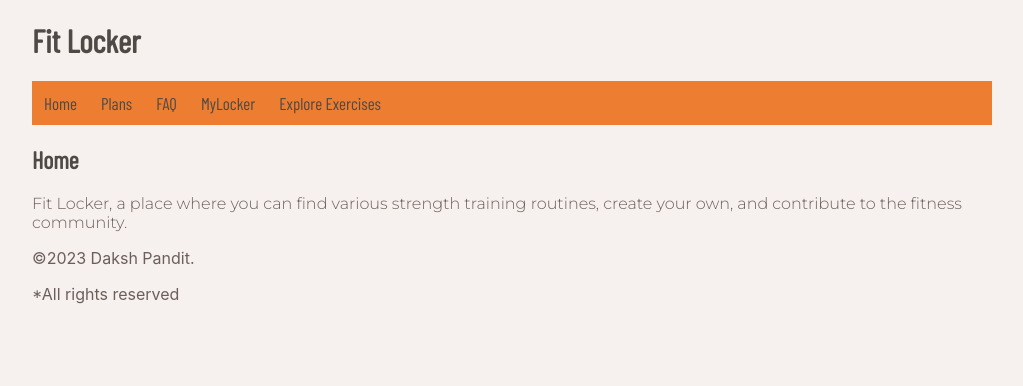
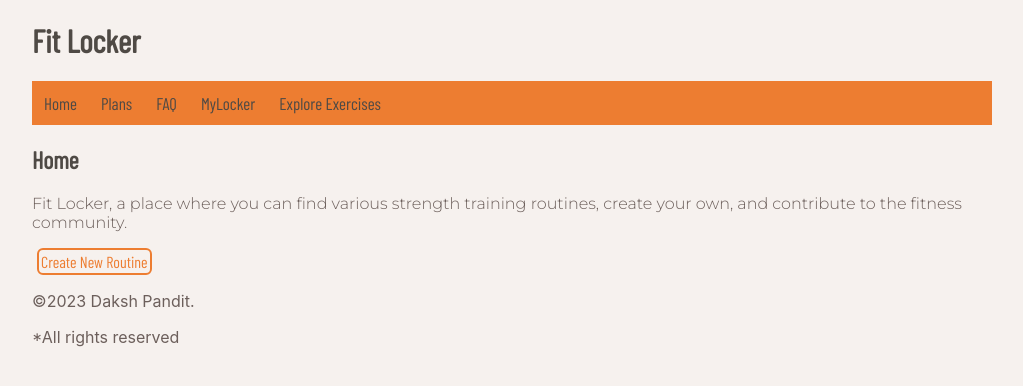
Before and after one commit to dapndit/CS361_portfolio, a React (Create React App) app in the folder 361-react/: page / in a window 1280 px wide. Shown: the top 386 px of the page, without its empty margins (128-1151 px from the left). Built offline with nearby package versions, Linux system fonts and the light colour scheme.

Commit message:
updated homepage with create routine button

```diff
--- a/361-react/src/pages/HomePage.js
+++ b/361-react/src/pages/HomePage.js
@@ -7,6 +7,7 @@ function HomePage() {
     <p>Fit Locker, a place where you can find various strength training routines, create your own,
         and contribute to the fitness community.
     </p>
+    <button>Create New Routine</button>
     </>
     );
 }
```
